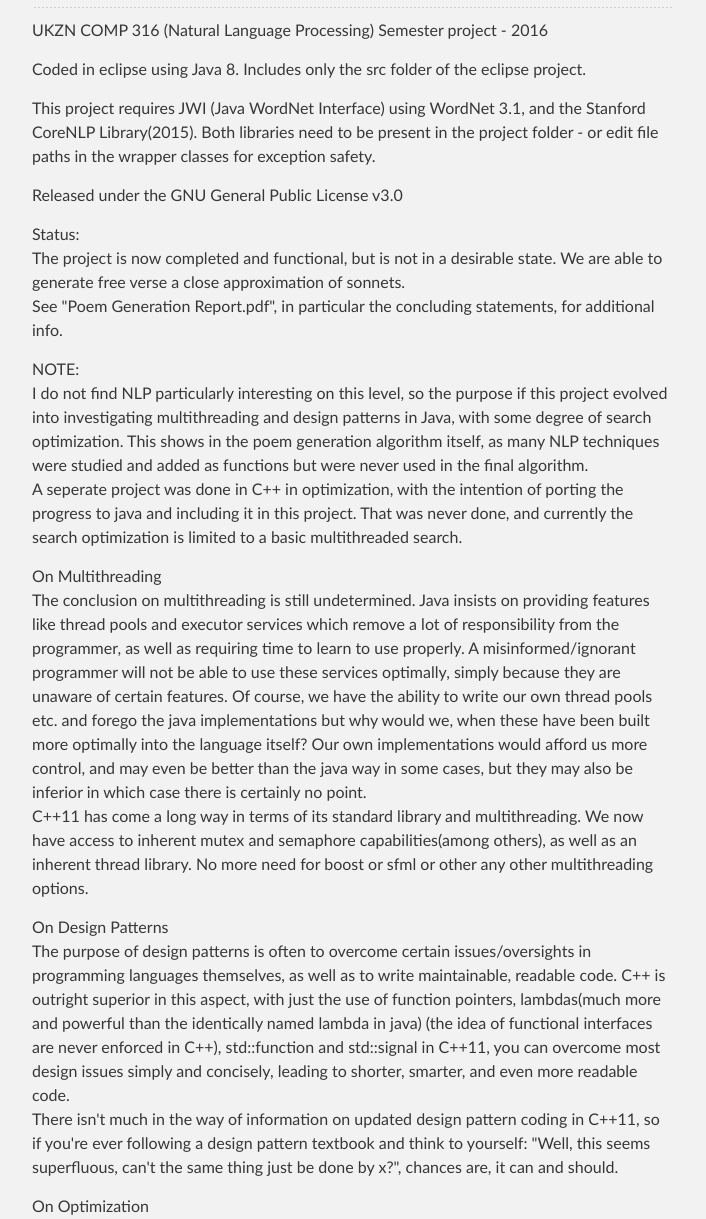
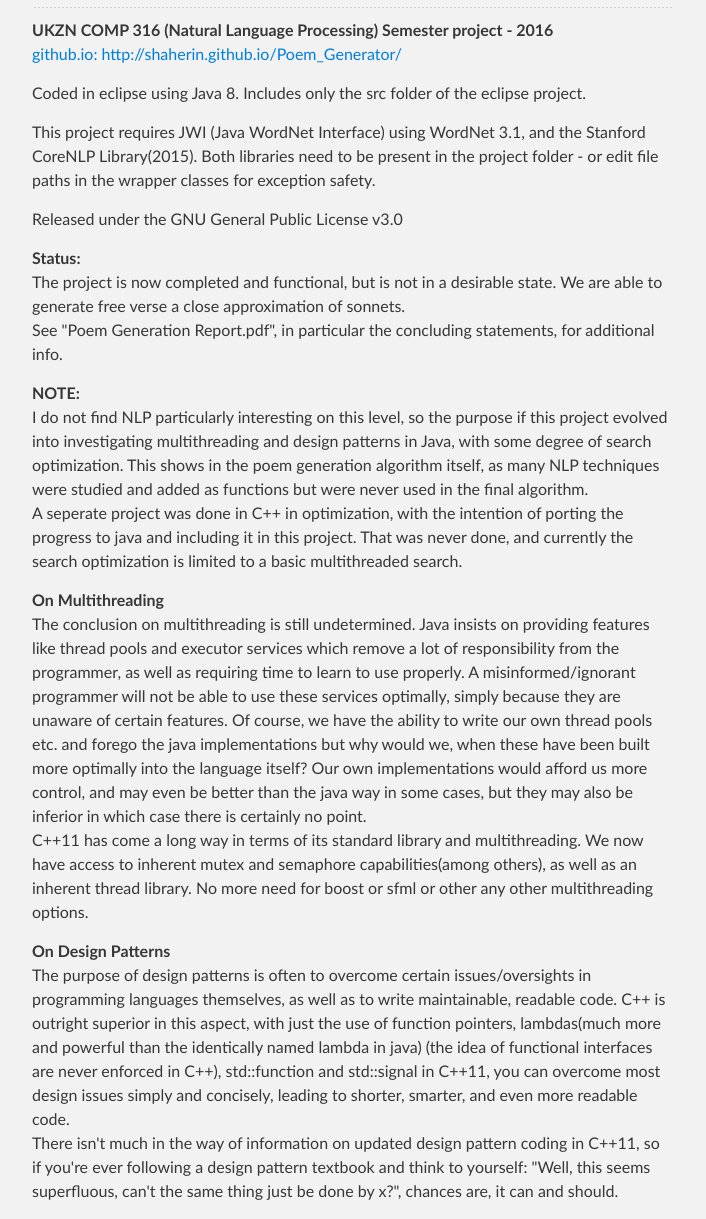
Before and after one commit to Shaherin/Poem_Generator, a plain HTML site: page index.html in a window 1280 px wide. Shown: the part 321-1540 px from the top of the page, without its empty margins (288-994 px from the left). Drawn offline with Linux system fonts and the light colour scheme.

Commit message:
Update index.html

```diff
--- a/index.html
+++ b/index.html
@@ -36,7 +36,8 @@
 
 <hr>
 
-<p>UKZN COMP 316 (Natural Language Processing) Semester project - 2016</p>
+<p><b style="font-weight:bold">UKZN COMP 316 (Natural Language Processing) Semester project - 2016</b><br>
+<a href=http://shaherin.github.io/Poem_Generator/">github.io: http://shaherin.github.io/Poem_Generator/</a> </p>
 
 <p>Coded in eclipse using Java 8. Includes only the src folder of the eclipse project.</p>
 
@@ -44,23 +45,23 @@
 
 <p>Released under the GNU General Public License v3.0</p>
 
-<p><b>Status:</b> <br>
+<p><b style="font-weight:bold">Status:</b> <br>
 The project is now completed and functional, but is not in a desirable state. We are able to generate free verse a close approximation of sonnets. <br>
 See "Poem Generation Report.pdf", in particular the concluding statements, for additional info.<br></p>
 
-<p><b>NOTE:</b> <br>
+<p><b style="font-weight:bold">NOTE:</b> <br>
 I do not find NLP particularly interesting on this level, so the purpose if this project evolved into investigating multithreading and design patterns in Java, with some degree of search optimization. This shows in the poem generation algorithm itself, as many NLP techniques were studied and added as functions but were never used in the final algorithm.<br>
 A seperate project was done in C++ in optimization, with the intention of porting the progress to java and including it in this project. That was never done, and currently the search optimization is limited to a basic multithreaded search. <br></p>
 
-<p><i><b>On Multithreading</b></i> <br>
+<p><i><b style="font-weight:bold">On Multithreading</b></i> <br>
 The conclusion on multithreading is still undetermined. Java insists on providing features like thread pools and executor services which remove a lot of responsibility from the programmer, as well as requiring time to learn to use properly. A misinformed/ignorant programmer will not be able to use these services optimally, simply because they are unaware of certain features. Of course, we have the ability to write our own thread pools etc. and forego the java implementations but why would we, when these have been built more optimally into the language itself? Our own implementations would afford us more control, and may even be better than the java way in some cases, but they may also be inferior in which case there is certainly no point.<br>
 C++11 has come a long way in terms of its standard library and multithreading. We now have access to inherent mutex and semaphore capabilities(among others), as well as an inherent thread library. No more need for boost or sfml or other any other multithreading options.<br></p>
 
-<p><i><b>On Design Patterns</b></i> <br>
+<p><i><b style="font-weight:bold">On Design Patterns</b></i> <br>
 The purpose of design patterns is often to overcome certain issues/oversights in programming languages themselves, as well as to write maintainable, readable code. C++ is outright superior in this aspect, with just the use of function pointers, lambdas(much more and powerful than the identically named lambda in java) (the idea of functional interfaces are never enforced in C++), std::function and std::signal in C++11, you can overcome most design issues simply and concisely, leading to shorter, smarter, and even more readable code. <br>
 There isn't much in the way of information on updated design pattern coding in C++11, so if you're ever following a design pattern textbook and think to yourself: "Well, this seems superfluous, can't the same thing just be done by x?", chances are, it can and should.<br></p>
 
-<p><i><b>On Optimization</b></i> <br>
+<p><i><b style="font-weight:bold">On Optimization</b></i> <br>
 A large part of optimization is optimizing memory usage along with your preferred optimization algorithm. Memory management. Memory management. A person who can use a larger variety of tools well will almost always out perform a person of similar skill and a more limited toolset. Although java has improved over the years, there's no question that manual memory management is superior to any garbage collector, if used well.<br></p>
 
 <p><i>I'm sorry, is my C++ bias showing yet?</i></p>
```
